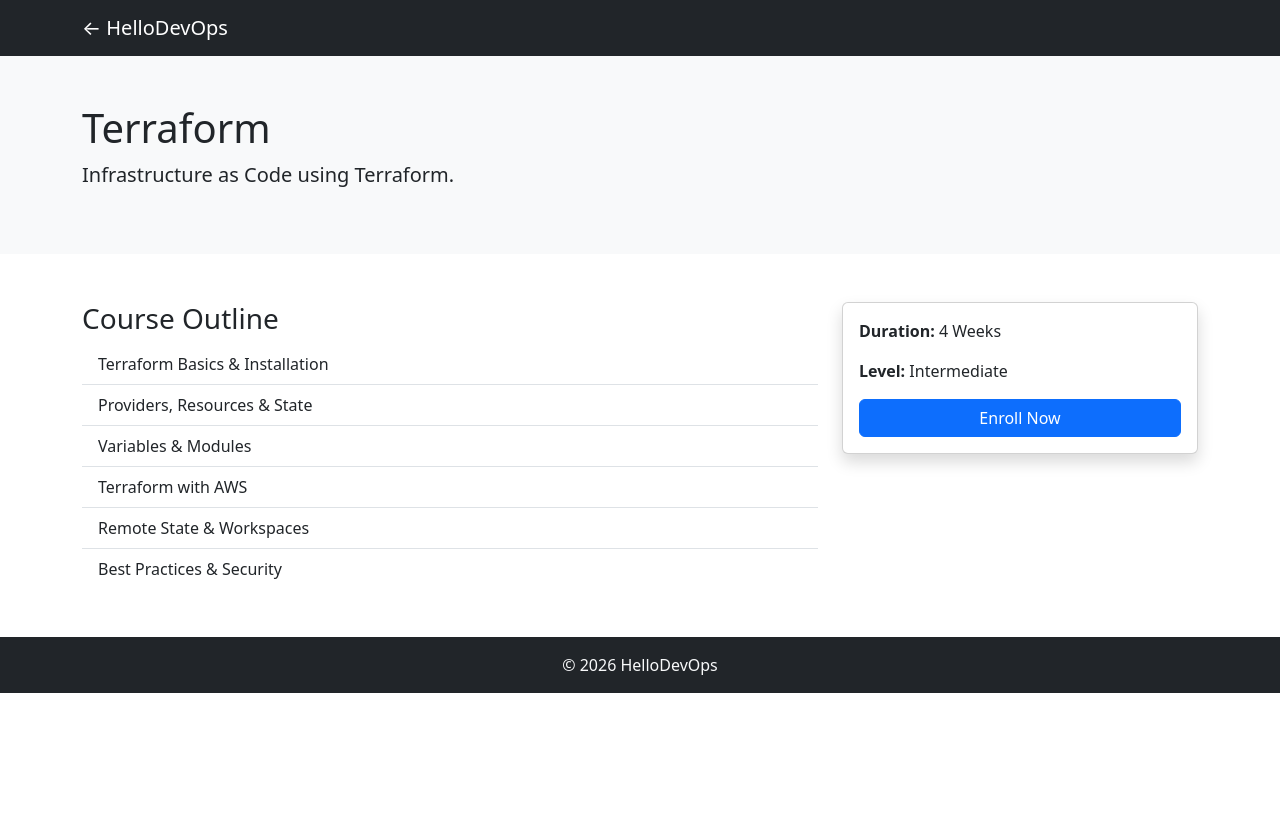
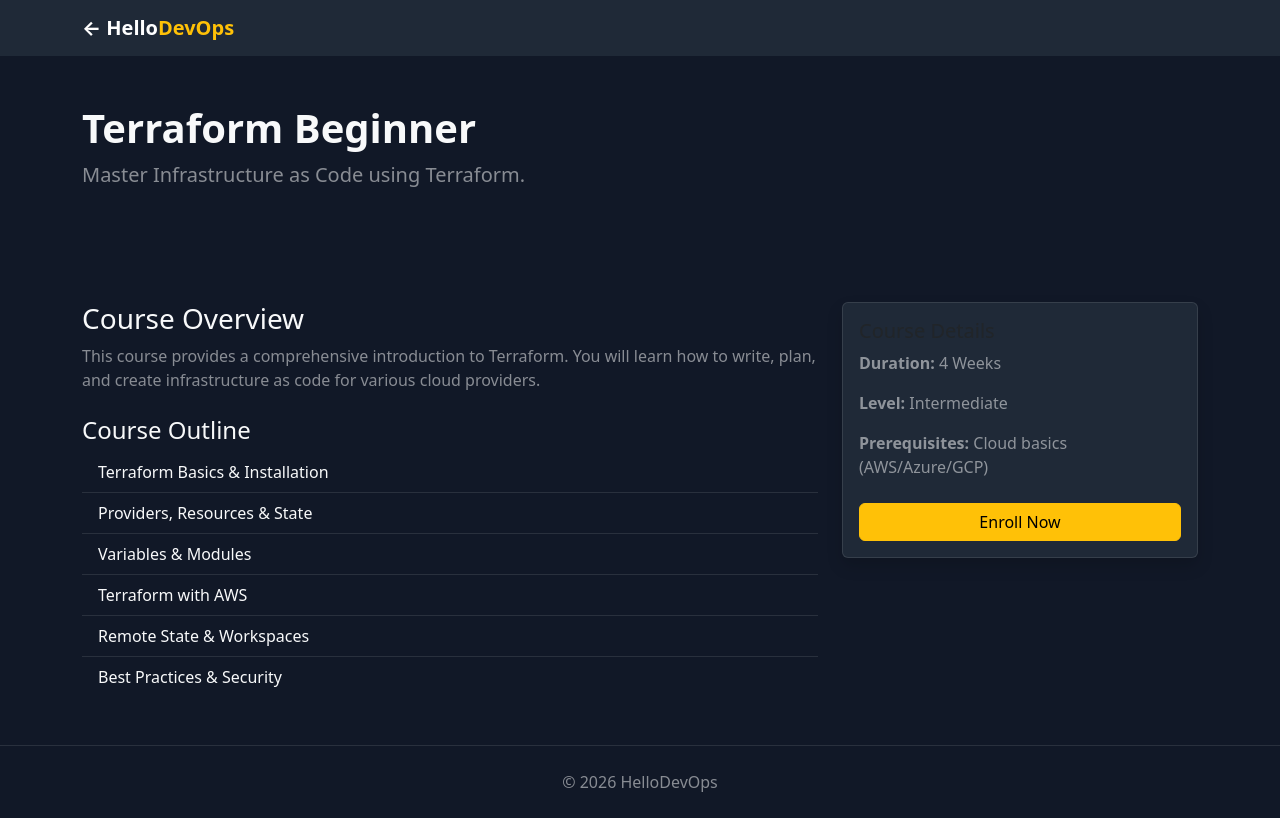
Before and after one commit to sc3p73r-it/hellodevops-portfolio, a plain HTML site: page terraform.html in a window 1280 px wide. Drawn offline with nearby package versions, Linux system fonts and the light colour scheme.

Commit message:
Update terraform.html

```diff
--- a/terraform.html
+++ b/terraform.html
@@ -5,22 +5,53 @@
 <meta name="viewport" content="width=device-width, initial-scale=1">
 <title>Terraform | HelloDevOps</title>
 <link href="https://cdn.jsdelivr.net/npm/bootstrap@5.3.2/dist/css/bootstrap.min.css" rel="stylesheet">
+<style>
+    body {
+      background-color: #111827;
+      color: #f8f9fa;
+    }
+    .navbar {
+      background-color: #1f2937 !important;
+    }
+    .card {
+      background-color: #1f2937;
+      border: 1px solid rgba(255, 255, 255, 0.1);
+    }
+    .list-group-item {
+        background-color: transparent;
+        border-color: rgba(255, 255, 255, 0.1) !important;
+        color: #f8f9fa;
+    }
+    footer {
+      background-color: #111827;
+      border-top: 1px solid rgba(255, 255, 255, 0.1);
+    }
+  </style>
 </head>
 <body>
-<nav class="navbar navbar-dark bg-dark"><div class="container"><a class="navbar-brand" href="index.html">← HelloDevOps</a></div></nav>
-<section class="py-5 bg-light"><div class="container"><h1>Terraform</h1><p class="lead">Infrastructure as Code using Terraform.</p></div></section>
+<nav class="navbar navbar-dark"><div class="container"><a class="navbar-brand fw-bold" href="index.html">← Hello<span class="text-warning">DevOps</span></a></div></nav>
+<section class="py-5"><div class="container"><h1 class="fw-bold">Terraform Beginner</h1><p class="lead text-white-50">Master Infrastructure as Code using Terraform.</p></div></section>
 <section class="py-5"><div class="container"><div class="row g-4">
-<div class="col-md-8"><h3>Course Outline</h3><ul class="list-group list-group-flush">
+<div class="col-md-8">
+    <h3>Course Overview</h3>
+    <p class="text-white-50">This course provides a comprehensive introduction to Terraform. You will learn how to write, plan, and create infrastructure as code for various cloud providers.</p>
+    <h4 class="mt-4">Course Outline</h4>
+    <ul class="list-group list-group-flush">
 <li class="list-group-item">Terraform Basics & Installation</li>
 <li class="list-group-item">Providers, Resources & State</li>
 <li class="list-group-item">Variables & Modules</li>
 <li class="list-group-item">Terraform with AWS</li>
 <li class="list-group-item">Remote State & Workspaces</li>
 <li class="list-group-item">Best Practices & Security</li>
-</ul></div>
-
-<div class="col-md-4"><div class="card shadow"><div class="card-body"><p><strong>Duration:</strong> 4 Weeks</p><p><strong>Level:</strong> Intermediate</p><a class="btn btn-primary w-100">Enroll Now</a></div></div></div>
+</ul>
+</div>
+<div class="col-md-4"><div class="card shadow"><div class="card-body">
+    <h5 class="card-title">Course Details</h5>
+    <p class="text-white-50"><strong>Duration:</strong> 4 Weeks</p>
+    <p class="text-white-50"><strong>Level:</strong> Intermediate</p>
+    <p class="text-white-50 mb-4"><strong>Prerequisites:</strong> Cloud basics (AWS/Azure/GCP)</p>
+    <a href="#" class="btn btn-warning w-100">Enroll Now</a></div></div></div>
 </div></div></section>
-<footer class="bg-dark text-light text-center py-3">© 2026 HelloDevOps</footer>
+<footer class="text-center py-4"><p class="mb-0 text-white-50">© 2026 HelloDevOps</p></footer>
 </body>
 </html>
```
